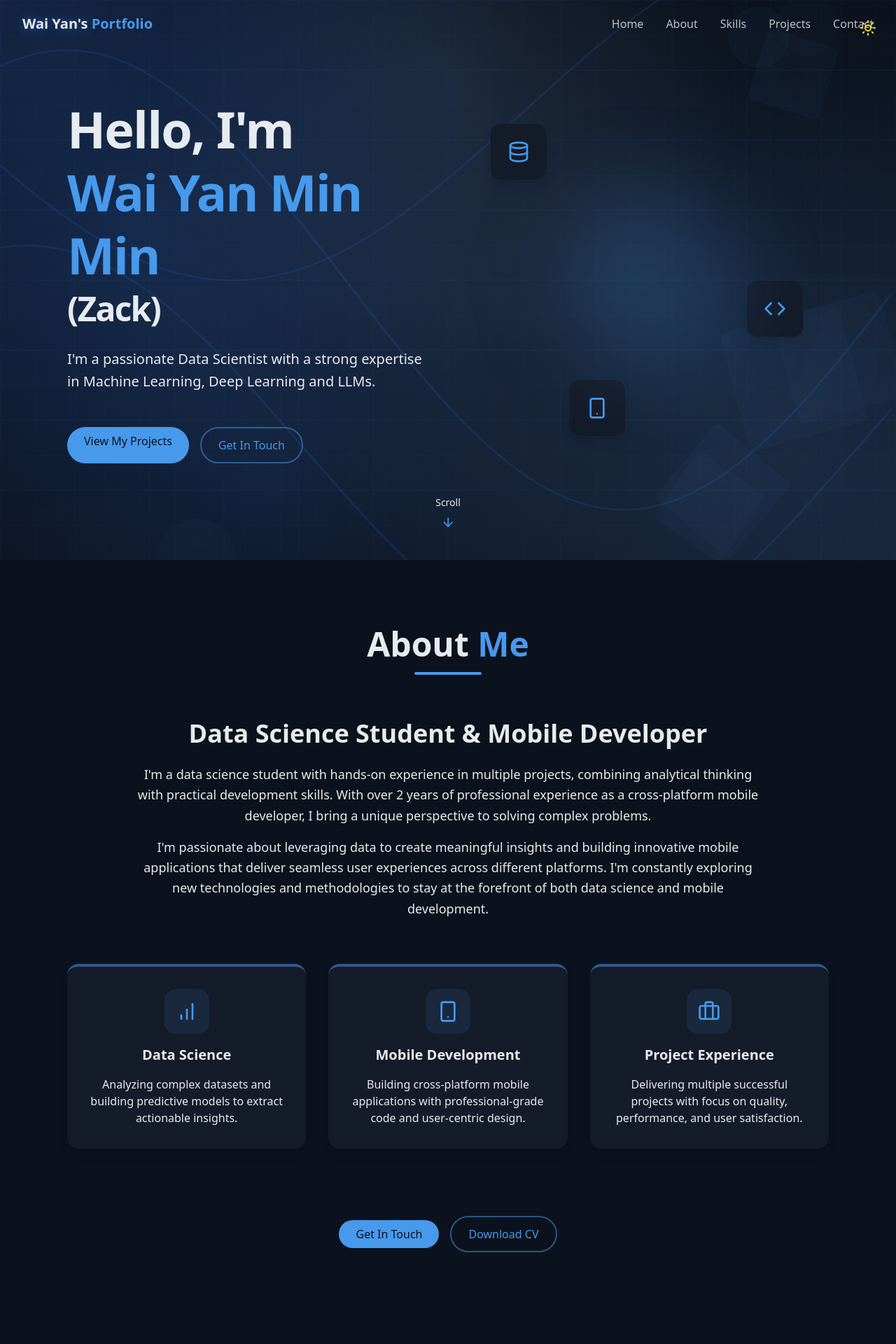
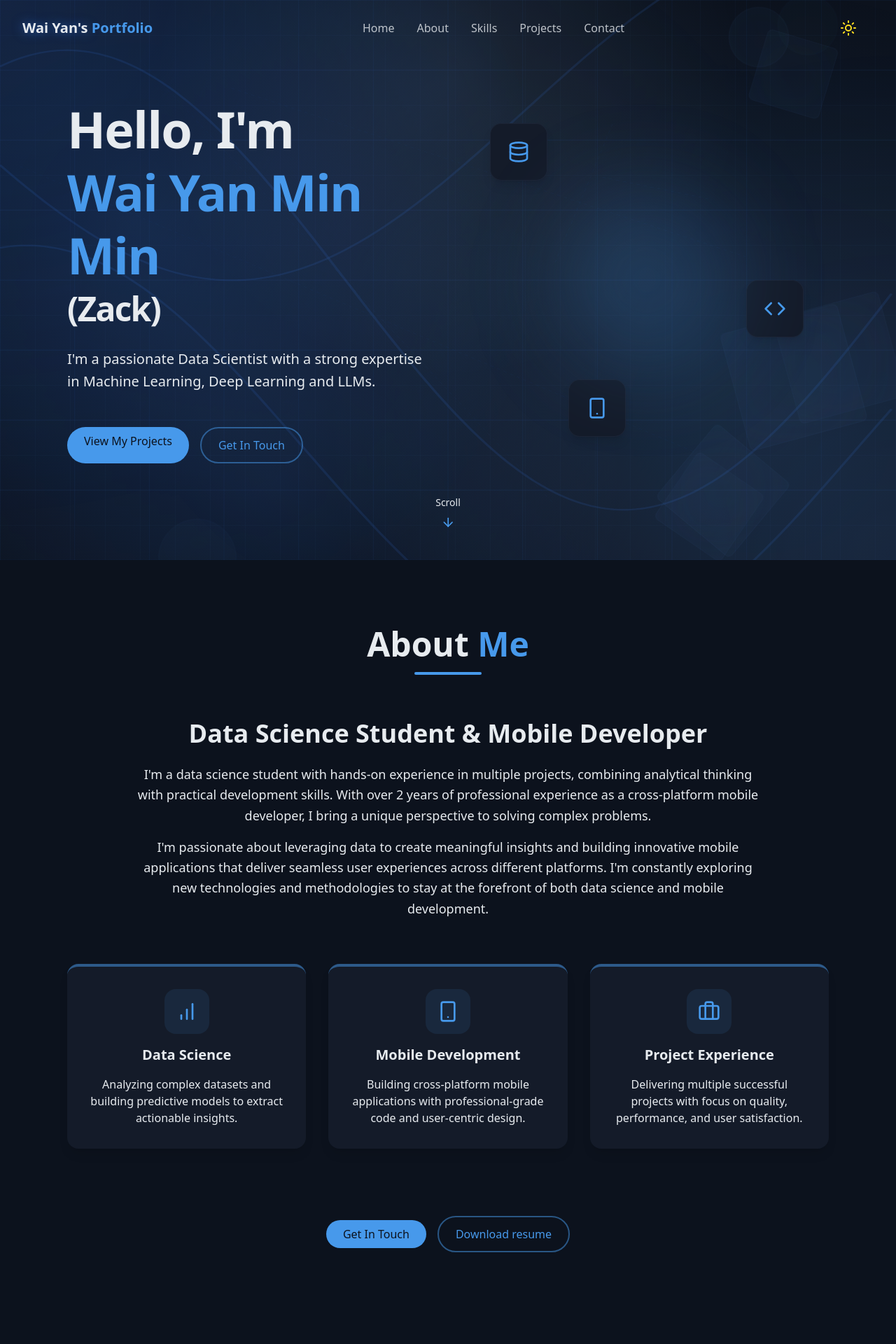
Before and after one commit to WaiYanMinMin/portfolio, a React (Vite) app: page / in a window 1280 px wide. Shown: the top 1920 px of the page at 70% size. Built offline with nearby package versions, Linux system fonts and the light colour scheme.

Commit message:
fix dark theme toggle icon alignment

```diff
--- a/src/components/AboutSection.jsx
+++ b/src/components/AboutSection.jsx
@@ -86,10 +86,10 @@ export const AboutSection = () => {
               Get In Touch
             </a>
             <a
-              href="#"
+              href="https://drive.google.com/file/d/1w1Ju7Zt5unm6pgFylSWUy-eN8JbCjftO/view?usp=sharing"
               className="px-6 py-3 rounded-full border-2 border-primary/50 text-primary hover:bg-primary/10 transition-all duration-300 hover:border-primary"
             >
-              Download CV
+              Download resume
             </a>
           </div>
         </div>
--- a/src/components/Navbar.jsx
+++ b/src/components/Navbar.jsx
@@ -2,6 +2,7 @@
 import { cn } from "@/lib/utils";
 import { Menu, X } from "lucide-react";
 import { useEffect, useState } from "react";
+import { ThemeToggle } from "./ThemeToggle";
 
 // Navigation menu items - customize these links
 const navItems = [
@@ -29,14 +30,14 @@ export const Navbar = () => {
   // Prevent body scrolling when mobile menu is open
   useEffect(() => {
     if (isMenuOpen) {
-      document.body.style.overflow = 'hidden';
+      document.body.style.overflow = "hidden";
     } else {
-      document.body.style.overflow = '';
+      document.body.style.overflow = "";
     }
 
     // Cleanup: restore scrolling when component unmounts
     return () => {
-      document.body.style.overflow = '';
+      document.body.style.overflow = "";
     };
   }, [isMenuOpen]);
 
@@ -45,21 +46,25 @@ export const Navbar = () => {
       <nav
         className={cn(
           "fixed w-full z-40 transition-all duration-300",
-          isScrolled ? "py-3 bg-background/80 backdrop-blur-md shadow-xs" : "py-5"
+          isScrolled
+            ? "py-3 bg-background/80 backdrop-blur-md shadow-xs"
+            : "py-5"
         )}
       >
-        <div className="container flex items-center justify-between">
-          {/* Logo/Brand name - customize this */}
+        <div className="container flex items-center">
+          {/* Logo/Brand name - left */}
           <a
             className="text-xl font-bold text-primary flex items-center"
             href="#hero"
           >
             <span className="relative z-10">
-              <span className="text-glow text-foreground">Wai Yan's</span> Portfolio
+              <span className="text-glow text-foreground">Wai Yan's</span>{" "}
+              Portfolio
             </span>
           </a>
 
-          {/* Desktop navigation menu */}
+          {/* Desktop navigation menu - centered */}
+          <div className="flex-1 flex justify-center">
             <div className="hidden md:flex space-x-8">
               {navItems.map((item, key) => (
                 <a
@@ -71,6 +76,12 @@ export const Navbar = () => {
                 </a>
               ))}
             </div>
+          </div>
+
+          {/* Right side: theme toggle and mobile menu */}
+          <div className="flex items-center space-x-4">
+            {/* Theme toggle */}
+            <ThemeToggle />
 
             {/* Mobile menu button */}
             <button
@@ -80,6 +91,7 @@ export const Navbar = () => {
             >
               {isMenuOpen ? <X size={24} /> : <Menu size={24} />}
             </button>
+          </div>
         </div>
       </nav>
 
@@ -93,9 +105,9 @@ export const Navbar = () => {
             : "opacity-0 pointer-events-none"
         )}
         style={{
-          backgroundColor: 'hsl(var(--background) / 0.4)',
-          backdropFilter: 'blur(8px)',
-          WebkitBackdropFilter: 'blur(8px)'
+          backgroundColor: "hsl(var(--background) / 0.4)",
+          backdropFilter: "blur(8px)",
+          WebkitBackdropFilter: "blur(8px)",
         }}
       >
         <div className="flex flex-col space-y-8 text-xl">
--- a/src/components/ThemeToggle.jsx
+++ b/src/components/ThemeToggle.jsx
@@ -37,7 +37,7 @@ export const ThemeToggle = () => {
     <button
       onClick={toggleTheme}
       className={cn(
-        "fixed max-sm:hidden top-5 right-5 z-50 p-2 rounded-full transition-colors duration-300",
+        "max-sm:hidden p-2 rounded-full transition-colors duration-300",
         "focus:outline-none"
       )}
       aria-label={isDarkMode ? "Switch to light mode" : "Switch to dark mode"}
--- a/src/pages/Home.jsx
+++ b/src/pages/Home.jsx
@@ -1,6 +1,5 @@
 // Home page - combines all sections
 import { Navbar } from "../components/Navbar";
-import { ThemeToggle } from "../components/ThemeToggle";
 import { StarBackground } from "@/components/StarBackground";
 import { HeroSection } from "../components/HeroSection";
 import { AboutSection } from "../components/AboutSection";
@@ -12,9 +11,6 @@ import { Footer } from "../components/Footer";
 export const Home = () => {
   return (
     <div className="min-h-screen bg-background text-foreground overflow-x-hidden">
-      {/* Theme toggle button (top right) */}
-      <ThemeToggle />
-
       {/* Animated star background */}
       <StarBackground />
 
```
Also changed, not shown: 1 other file (tests, documents, lock files or other folders). Lines whose indentation alone changed are shown as unchanged.
